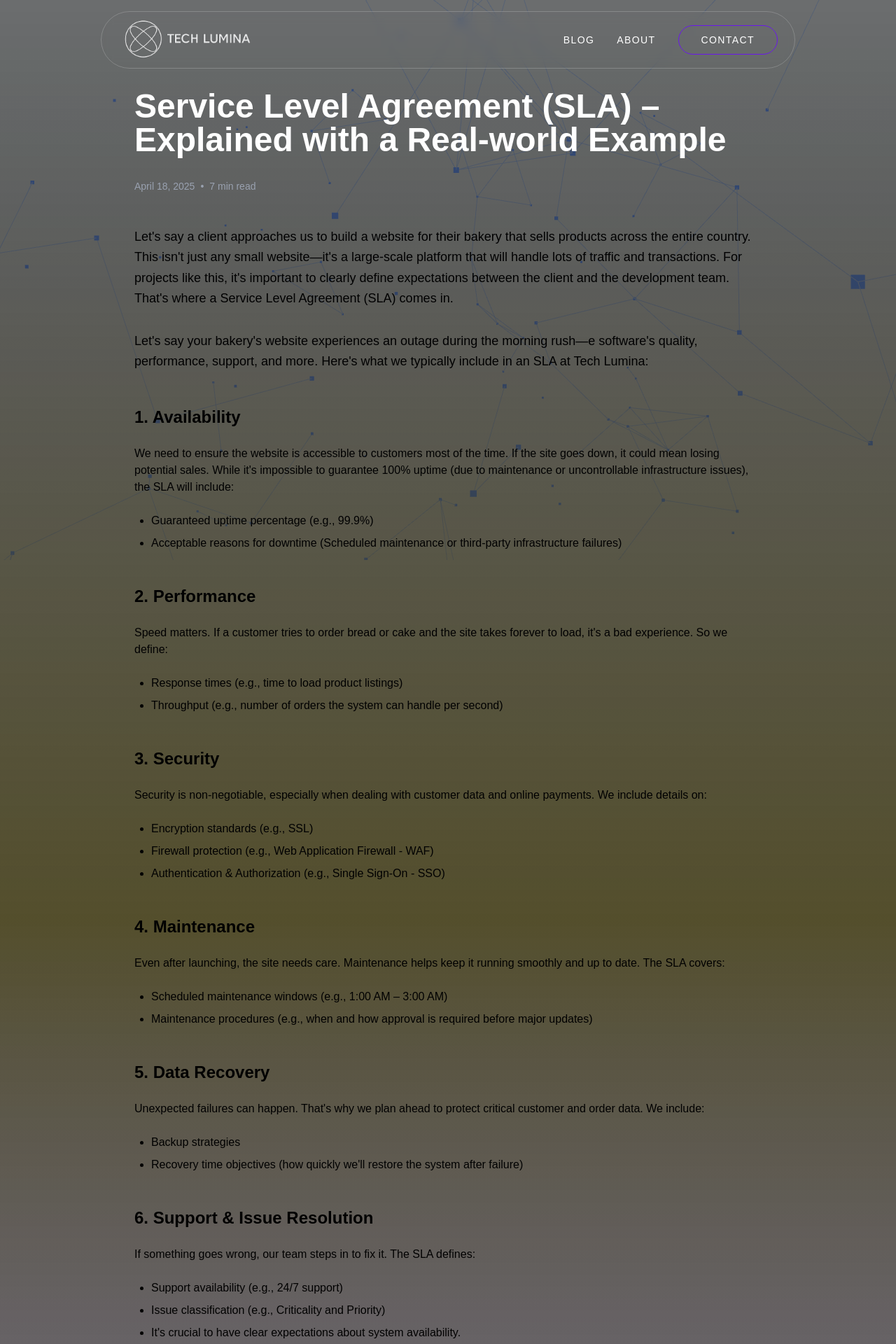
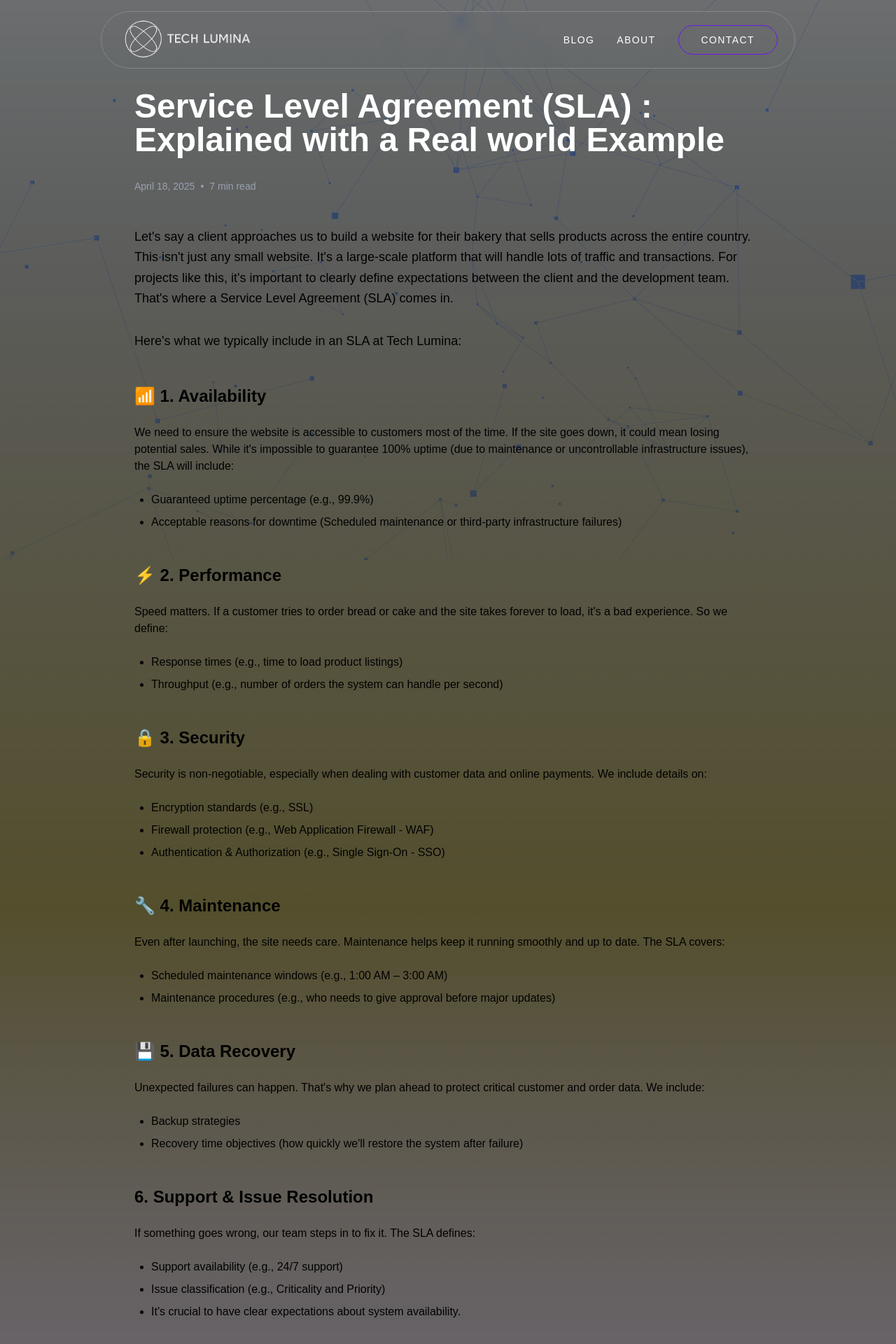
Before and after one commit to dinethnarada/tech-lumina-new, a Next.js app: page /blog/service-level-agreement in a window 1280 px wide. Shown: the top 1920 px of the page at 70% size. Built offline with nearby package versions, Linux system fonts and the light colour scheme.

Commit message:
update blog contents

```diff
--- a/src/app/blog/service-level-agreement/page.tsx
+++ b/src/app/blog/service-level-agreement/page.tsx
@@ -1,6 +1,6 @@
 export const metadata = {
-  title: 'Service Level Agreement (SLA) – Explained with a Real-world Example | Tech Lumina Blog',
-  description: 'Learn about Service Level Agreements (SLAs) through a real-world example of a bakery e-commerce website. Understand key components like availability, performance, security, and maintenance.',
+  title: 'Service Level Agreement (SLA) : Explained with a Real-world Example | Tech Lumina Blog',
+  description: 'Learn about Service Level Agreements (SLAs) through a real world example of a bakery e-commerce website. Understand key components like availability, performance, security, and maintenance.',
 };
 
 export default function BlogPost() {
@@ -9,7 +9,7 @@ export default function BlogPost() {
       <div className="mx-auto max-w-5xl md:px-4 pt-32 pb-20">
         <div className="px-6 md:px-0 max-w-4xl mx-auto">
           <h1 className="text-4xl md:text-5xl font-bold mb-8 text-white">
-            Service Level Agreement (SLA) – Explained with a Real-world Example
+            Service Level Agreement (SLA) : Explained with a Real world Example
           </h1>
 
           <div className="flex items-center text-sm text-gray-400 mb-12">
@@ -21,20 +21,19 @@ export default function BlogPost() {
           <div className="prose prose-invert max-w-none">
             <p className="text-lg leading-relaxed mb-8">
               Let&apos;s say a client approaches us to build a website for their bakery that sells products across the entire country.
-              This isn&apos;t just any small website—it&apos;s a large-scale platform that will handle lots of traffic and transactions.
+              This isn&apos;t just any small website. It&apos;s a large-scale platform that will handle lots of traffic and transactions.
               For projects like this, it&apos;s important to clearly define expectations between the client and the development team.
-              That's where a Service Level Agreement (SLA) comes in.
+              That&apos;s where a Service Level Agreement (SLA) comes in.
             </p>
 
             <p className="text-lg leading-relaxed mb-8">
-              Let's say your bakery's website experiences an outage during the morning rush—e software's quality, performance, support, and more.
               Here&apos;s what we typically include in an SLA at Tech Lumina:
             </p>
 
-            <h2 className="text-2xl font-bold mt-12 mb-6">1. Availability</h2>
+            <h2 className="text-2xl font-bold mt-12 mb-6">📶 1. Availability</h2>
             <p className="mb-6">
               We need to ensure the website is accessible to customers most of the time. If the site goes down, it could mean
-              losing potential sales. While it's impossible to guarantee 100% uptime (due to maintenance or uncontrollable
+              losing potential sales. While it&apos;s impossible to guarantee 100% uptime (due to maintenance or uncontrollable
               infrastructure issues), the SLA will include:
             </p>
             <ul className="list-disc pl-6 mb-8 space-y-2">
@@ -42,9 +41,9 @@ export default function BlogPost() {
               <li>Acceptable reasons for downtime (Scheduled maintenance or third-party infrastructure failures)</li>
             </ul>
 
-            <h2 className="text-2xl font-bold mt-12 mb-6">2. Performance</h2>
+            <h2 className="text-2xl font-bold mt-12 mb-6">⚡ 2. Performance</h2>
             <p className="mb-6">
-              Speed matters. If a customer tries to order bread or cake and the site takes forever to load, it's a bad experience.
+              Speed matters. If a customer tries to order bread or cake and the site takes forever to load, it&apos;s a bad experience.
               So we define:
             </p>
             <ul className="list-disc pl-6 mb-8 space-y-2">
@@ -52,7 +51,7 @@ export default function BlogPost() {
               <li>Throughput (e.g., number of orders the system can handle per second)</li>
             </ul>
 
-            <h2 className="text-2xl font-bold mt-12 mb-6">3. Security</h2>
+            <h2 className="text-2xl font-bold mt-12 mb-6">🔒 3. Security</h2>
             <p className="mb-6">
               Security is non-negotiable, especially when dealing with customer data and online payments. We include details on:
             </p>
@@ -62,22 +61,22 @@ export default function BlogPost() {
               <li>Authentication & Authorization (e.g., Single Sign-On - SSO)</li>
             </ul>
 
-            <h2 className="text-2xl font-bold mt-12 mb-6">4. Maintenance</h2>
+            <h2 className="text-2xl font-bold mt-12 mb-6">🔧 4. Maintenance</h2>
             <p className="mb-6">
               Even after launching, the site needs care. Maintenance helps keep it running smoothly and up to date. The SLA covers:
             </p>
             <ul className="list-disc pl-6 mb-8 space-y-2">
               <li>Scheduled maintenance windows (e.g., 1:00 AM – 3:00 AM)</li>
-              <li>Maintenance procedures (e.g., when and how approval is required before major updates)</li>
+              <li>Maintenance procedures (e.g., who needs to give approval before major updates)</li>
             </ul>
 
-            <h2 className="text-2xl font-bold mt-12 mb-6">5. Data Recovery</h2>
+            <h2 className="text-2xl font-bold mt-12 mb-6">💾 5. Data Recovery</h2>
             <p className="mb-6">
-              Unexpected failures can happen. That's why we plan ahead to protect critical customer and order data. We include:
+              Unexpected failures can happen. That&apos;s why we plan ahead to protect critical customer and order data. We include:
             </p>
             <ul className="list-disc pl-6 mb-8 space-y-2">
               <li>Backup strategies</li>
-              <li>Recovery time objectives (how quickly we'll restore the system after failure)</li>
+              <li>Recovery time objectives (how quickly we&apos;ll restore the system after failure)</li>
             </ul>
 
             <h2 className="text-2xl font-bold mt-12 mb-6">6. Support & Issue Resolution</h2>
@@ -87,7 +86,7 @@ export default function BlogPost() {
             <ul className="list-disc pl-6 mb-8 space-y-2">
               <li>Support availability (e.g., 24/7 support)</li>
               <li>Issue classification (e.g., Criticality and Priority)</li>
-              <li>It's crucial to have clear expectations about system availability.</li>
+              <li>It&apos;s crucial to have clear expectations about system availability.</li>
             </ul>
 
             <h2 className="text-2xl font-bold mt-12 mb-6">7. Feature Updates</h2>
@@ -112,7 +111,7 @@ export default function BlogPost() {
             <h2 className="text-2xl font-bold mt-12 mb-6">At Tech Lumina</h2>
             <p className="mb-8">
               We provide a Service Level Agreement for all software projects that exceed $300. This ensures transparency,
-              accountability, and peace of mind—for both us and our clients.
+              accountability, and peace of mind for both us and our clients.
             </p>
           </div>
         </div>
```
Also changed, not shown: src/app/blog/cms-vs-custom-coding/page.tsx (+23 -23 lines).
